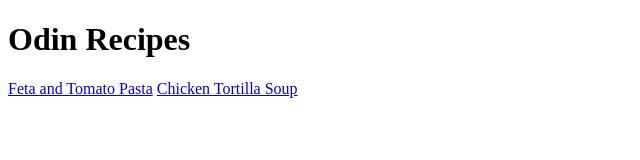
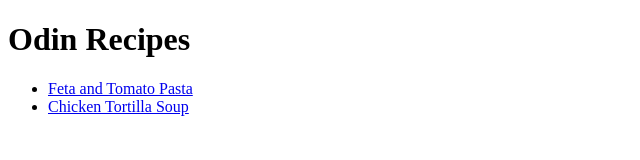
Before and after one commit to cmg9/recipes-odin-project, a plain HTML site: page index.html in a window 1280 px wide. Shown: the whole page, without its empty margins (0-640 px from the left). Drawn offline with Linux system fonts and the light colour scheme.

Commit message:
Recipes into list in index

```diff
--- a/index.html
+++ b/index.html
@@ -8,7 +8,9 @@
 </head>
 <body>
   <h1>Odin Recipes</h1>
-  <a href="recipes/feta-pasta.html">Feta and Tomato Pasta</a>
-  <a href="recipes/chicken-tortilla-soup.html">Chicken Tortilla Soup</a>
+  <ul>
+    <li><a href="recipes/feta-pasta.html">Feta and Tomato Pasta</a></li>
+    <li><a href="recipes/chicken-tortilla-soup.html">Chicken Tortilla Soup</a></li>
+  </ul>
 </body>
 </html>
```
Also changed, not shown: recipes/chicken-tortilla-soup.html (+1 -1 lines).
